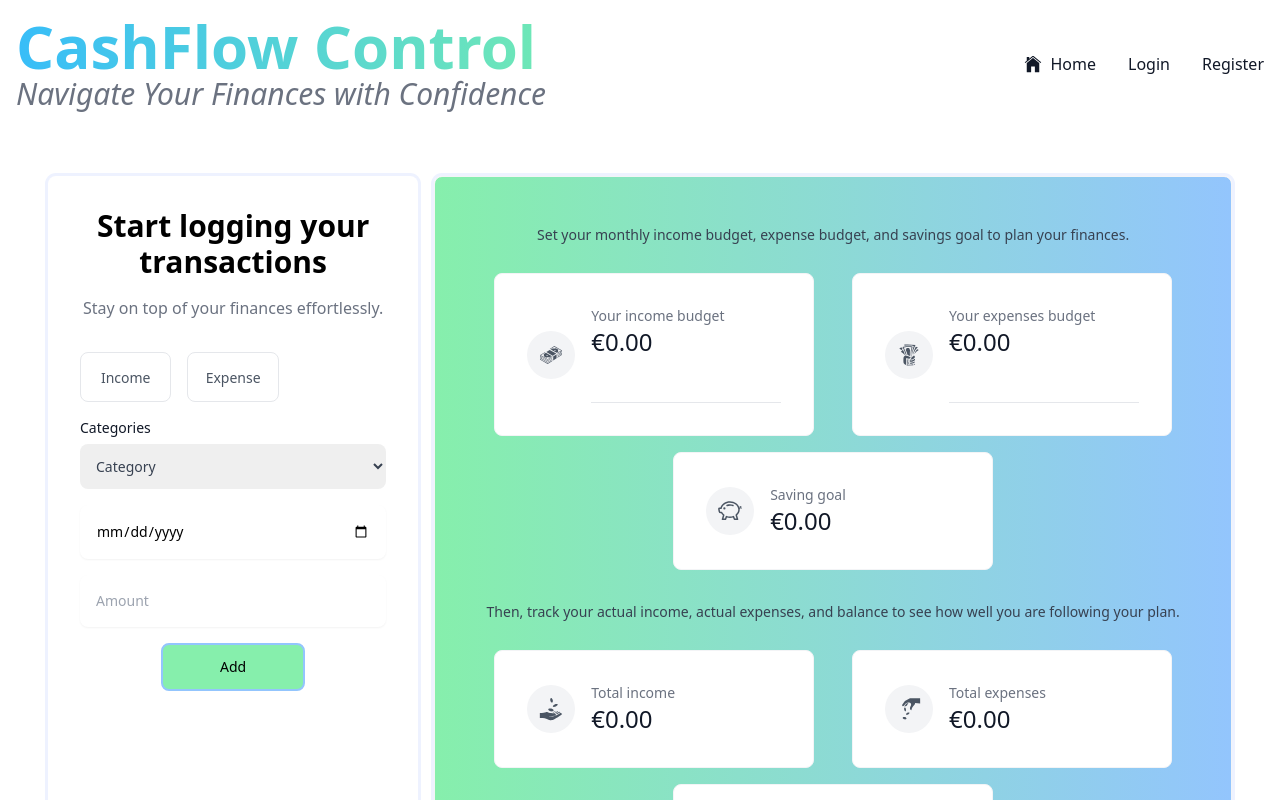
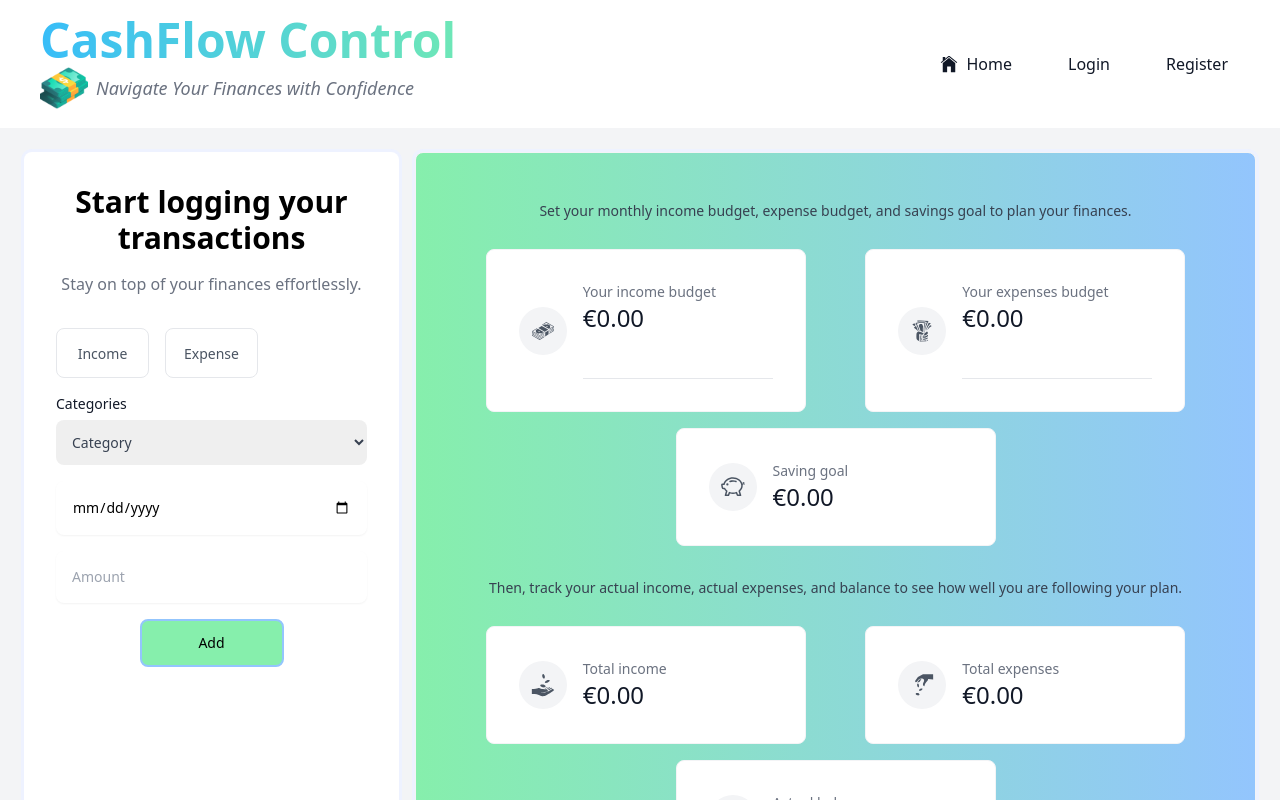
Before and after one commit to v-lahutik/CashFlow-Control, a React (Vite) app in the folder Front_End/: page / in a window 1280 px wide. Shown: the top 800 px of the page. Built offline with nearby package versions, Linux system fonts and the light colour scheme.

Commit message:
header/nav styling

```diff
--- a/Front_End/src/assets/components/Header.jsx
+++ b/Front_End/src/assets/components/Header.jsx
@@ -1,6 +1,7 @@
 import React, { useState } from "react";
 import { NavLink } from "react-router-dom";
 import { IoIosHome } from "react-icons/io";
+import logo from "../../assets/images/logo.png";
 
 function Header() {
   const [isOpen, setIsOpen] = useState(false);
@@ -10,21 +11,24 @@ function Header() {
   };
 
   return (
-    <nav className="bg-white border-gray-200 dark:bg-gray-900">
-      <div className="max-w-screen-xl flex flex-wrap items-center justify-between mx-auto p-4">
-
+    <nav className="bg-white border-gray-200 dark:bg-gray-900 w-full">
+      <div className="flex flex-wrap items-center justify-between py-4 px-10">
         {/* Header Section */}
+        <NavLink to="/" className="flex items-center">
           <div>
-          <h1 className="font-extrabold text-gray-900 dark:text-white text-4xl md:text-5xl lg:text-6xl">
+            <h1 className="font-extrabold text-gray-900 dark:text-white text-3xl md:text-4xl lg:text-5xl">
               <span className="text-transparent bg-clip-text bg-gradient-to-r to-emerald-300 from-sky-400">
                 CashFlow Control
               </span>
             </h1>
-          <p className="italic text-gray-500 dark:text-white md:text-3xl lg:text-3xl">
+            <div className="flex items-center">
+              <img src={logo} alt="logo" className="w-12 h-12 mr-2" />
+              <p className="italic text-gray-500 dark:text-white text-sm md:text-base lg:text-lg">
                 Navigate Your Finances with Confidence
               </p>
             </div>
-
+          </div>
+        </NavLink>
         {/* Mobile Menu Button */}
         <button
           onClick={toggleMenu}
@@ -34,27 +38,63 @@ function Header() {
           aria-expanded={isOpen}
         >
           <span className="sr-only">Open main menu</span>
-          <svg className="w-5 h-5" aria-hidden="true" xmlns="http://www.w3.org/2000/svg" fill="none" viewBox="0 0 17 14">
-            <path stroke="currentColor" strokeLinecap="round" strokeLinejoin="round" strokeWidth="2" d="M1 1h15M1 7h15M1 13h15"/>
+          <svg
+            className="w-5 h-5"
+            aria-hidden="true"
+            xmlns="http://www.w3.org/2000/svg"
+            fill="none"
+            viewBox="0 0 17 14"
+          >
+            <path
+              stroke="currentColor"
+              strokeLinecap="round"
+              strokeLinejoin="round"
+              strokeWidth="2"
+              d="M1 1h15M1 7h15M1 13h15"
+            />
           </svg>
         </button>
 
         {/* Navigation Links */}
-        <div className={`${isOpen ? "block" : "hidden"} w-full md:block md:w-auto`} id="navbar-default">
+        <div
+          className={`${isOpen ? "block" : "hidden"} w-full md:block md:w-auto`}
+          id="navbar-default"
+        >
           <ul className="font-medium flex flex-col p-4 md:p-0 mt-4 border border-gray-100 rounded-lg bg-gray-50 md:flex-row md:space-x-8 rtl:space-x-reverse md:mt-0 md:border-0 md:bg-white dark:bg-gray-800 md:dark:bg-gray-900 dark:border-gray-700">
             <li>
               <NavLink
                 to="/"
-                className="block py-2 px-3 text-gray-900 rounded hover:bg-gray-100 md:hover:bg-transparent md:border-0 md:hover:text-blue-700 md:p-0 dark:text-white md:dark:hover:text-blue-500 dark:hover:bg-gray-700 dark:hover:text-white md:dark:hover:bg-transparent flex items-center"
+                className={({ isActive }) =>
+                  `block py-2 px-3 rounded text-gray-900
+                ${isActive ? "text-blue-500" : "dark:text-white"}
+                hover:bg-gray-100
+                md:hover:bg-transparent
+                md:border-0
+                md:hover:text-blue-500
+                dark:hover:bg-gray-700
+                dark:hover:text-white
+                flex items-center`
+                }
               >
-                <IoIosHome className="w-5 h-5 mr-2 hidden md:inline" /> {/* Icon visible on medium screens and up */}
+                <IoIosHome className="w-5 h-5 mr-2 hidden md:inline" />
+                {/* Icon visible on medium screens and up */}
                 Home
               </NavLink>
             </li>
             <li>
               <NavLink
                 to="/login"
-                className="block py-2 px-3 text-gray-900 rounded hover:bg-gray-100 md:hover:bg-transparent md:border-0 md:hover:text-blue-700 md:p-0 dark:text-white md:dark:hover:text-blue-500 dark:hover:bg-gray-700 dark:hover:text-white md:dark:hover:bg-transparent"
+                className={({ isActive }) =>
+                  `block py-2 px-3 rounded text-gray-900
+                ${isActive ? "text-blue-500" : "dark:text-white"}
+                hover:bg-gray-100
+                md:hover:bg-transparent
+                md:border-0
+                md:hover:text-blue-500
+                dark:hover:bg-gray-700
+                dark:hover:text-white
+                flex items-center`
+                }
               >
                 Login
               </NavLink>
@@ -62,7 +102,17 @@ function Header() {
             <li>
               <NavLink
                 to="/register"
-                className="block py-2 px-3 text-gray-900 rounded hover:bg-gray-100 md:hover:bg-transparent md:border-0 md:hover:text-blue-700 md:p-0 dark:text-white md:dark:hover:text-blue-500 dark:hover:bg-gray-700 dark:hover:text-white md:dark:hover:bg-transparent"
+                className={({ isActive }) =>
+                  `block py-2 px-3 rounded text-gray-900
+                ${isActive ? "text-blue-500" : "dark:text-white"}
+                hover:bg-gray-100
+                md:hover:bg-transparent
+                md:border-0
+                md:hover:text-blue-500
+                dark:hover:bg-gray-700
+                dark:hover:text-white
+                flex items-center`
+                }
               >
                 Register
               </NavLink>
--- a/Front_End/src/assets/components/Home.jsx
+++ b/Front_End/src/assets/components/Home.jsx
@@ -8,7 +8,7 @@ import Charts from './Charts.jsx'
 
 function Home() {
   return (
-    <div className="main-container p-4 sm:p-8 lg:p-12">
+    <div className="main-container bg-gray-100  p-2 sm:p-4 lg:p-6">
     <div className="top-container flex flex-col sm:flex-row gap-4">
           <ExpensesForm />
           <Budget />
--- a/Front_End/src/index.css
+++ b/Front_End/src/index.css
@@ -3,6 +3,15 @@
 @tailwind utilities;
 @tailwind forms;
 
+*{
+
+  box-sizing: border-box;
+}
+body, html{
+
+  margin: 0;
+  padding: 0;
+}
 .icon {
   font-size: 1.5em;
 }
```
Also changed, not shown: Front_End/src/assets/images/logo.png (added). Lines whose indentation alone changed are shown as unchanged.
